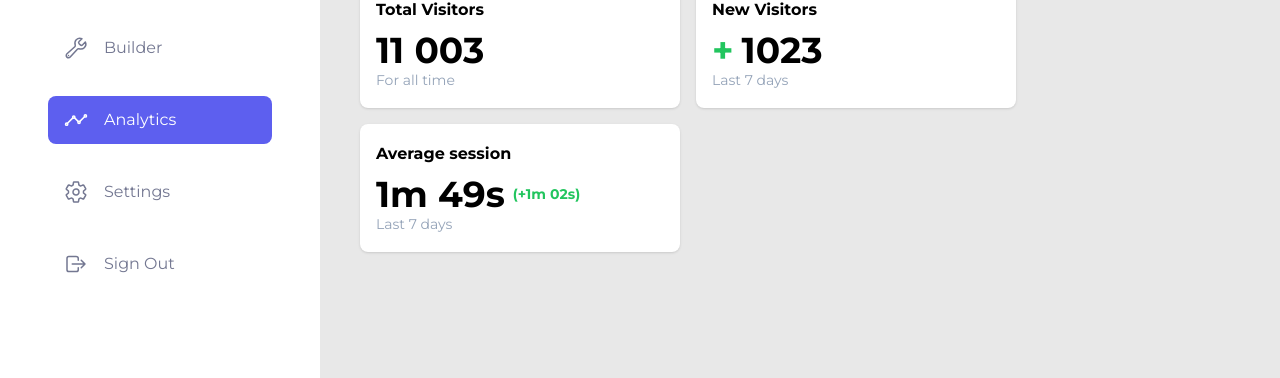
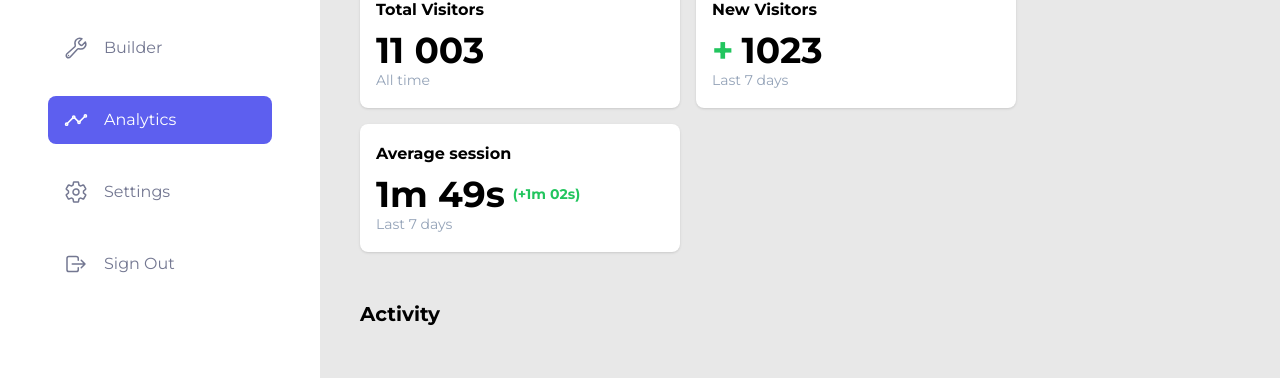
Before and after one commit to marionikolov17/Portfolio-Builder, a React (Vite) app in the folder client/: page /analytics in a window 1280 px wide. Shown: the part 172-550 px from the top of the page. Built offline with nearby package versions, Linux system fonts and the light colour scheme.

Commit message:
Import ActivityMessage in analytics page

```diff
--- a/client/src/pages/Analytics/Analytics.jsx
+++ b/client/src/pages/Analytics/Analytics.jsx
@@ -1,3 +1,4 @@
+import ActivityMessage from "../../features/analytics/components/ActivityMessage/ActivityMessage";
 import TopBar from "../../shared/components/TopBar/TopBar";
 
 export default function Analytics() {
@@ -6,12 +7,13 @@ export default function Analytics() {
       <section className="grow max-w-full min-h-full overflow-x-hidden">
         <TopBar pageName={"Analytics"} />
         <div className="w-full px-3 sm:px-10">
+          {/* Analytics boxes */}
           <div className="mt-8 w-full flex flex-wrap items-center lg:justify-start justify-center gap-x-4 gap-y-4">
             {/* Total Visitors */}
             <div className="w-80 h-32 bg-white rounded-lg shadow py-2 px-4 flex flex-col justify-center">
                 <h4 className="font-bold">Total Visitors</h4>
                 <h2 className="mt-2 font-bold text-4xl">11 003</h2>
-                <p className="text-sm text-slate-400">For all time</p>
+                <p className="text-sm text-slate-400">All time</p>
             </div>
             {/* New Visitors */}
             <div className="w-80 h-32 bg-white rounded-lg shadow py-2 px-4 flex flex-col justify-center">
@@ -25,6 +27,13 @@ export default function Analytics() {
                 <h2 className="mt-2 font-bold text-4xl flex items-center">1m 49s <span className="ms-2 text-sm text-green-500">(+1m 02s)</span></h2>
                 <p className="text-sm text-slate-400">Last 7 days</p>
             </div>
+            {/* Activity notifications */}
+            <div className="w-full mt-8">
+                <h3 className="font-bold text-xl">Activity</h3>
+                {/* <p className="mt-2">There are no activity, yet.</p> */}
+                {/* Activity messages here */}
+                <ActivityMessage />
+            </div>
           </div>
         </div>
       </section>
```
